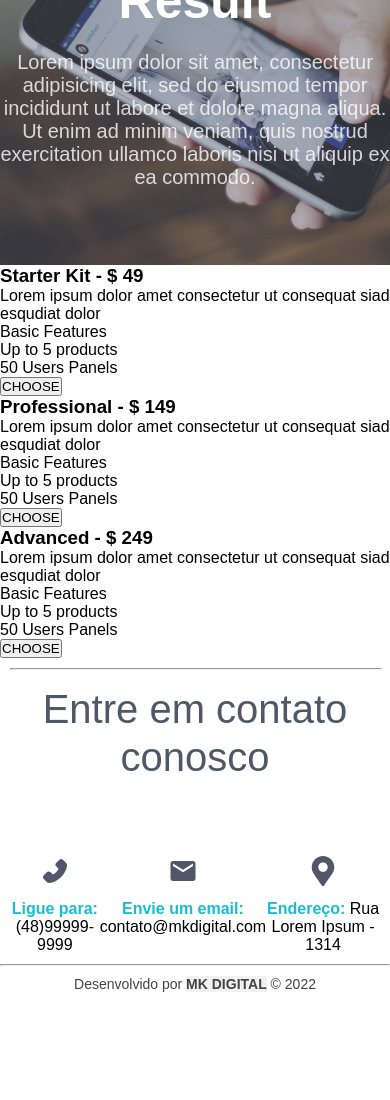
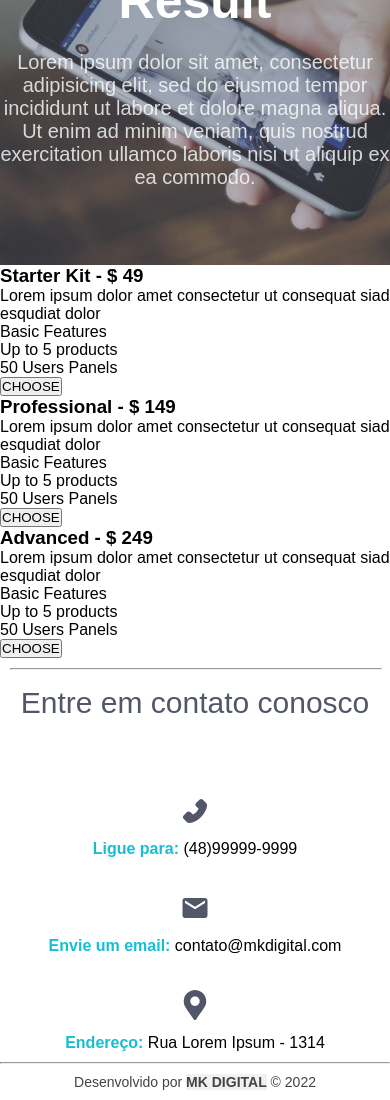
Before and after one commit to willianbatist/project-landing_page_agency, a React (Create React App) app: page / in a window 390 px wide. Shown: the part 5269-6369 px from the top of the page. Before the commit the page ends 6271 px from the top, so only its background shows below. Built offline with nearby package versions, Linux system fonts and the light colour scheme.

Commit message:
fix: deixando contact responsivo

```diff
--- a/src/components/contact/contact.styles.ts
+++ b/src/components/contact/contact.styles.ts
@@ -36,4 +36,18 @@ export const Contact = styled.section`
   .divContact div {
     text-align: center;
   }
+
+  @media(max-width: 770px) {
+  h3 {
+    font-size: 30px;
+  }
+
+  .divContact {
+    display: block;
+  }
+
+  .divContact div {
+    margin-top: 25px;
+  }
+}
 `;
```
